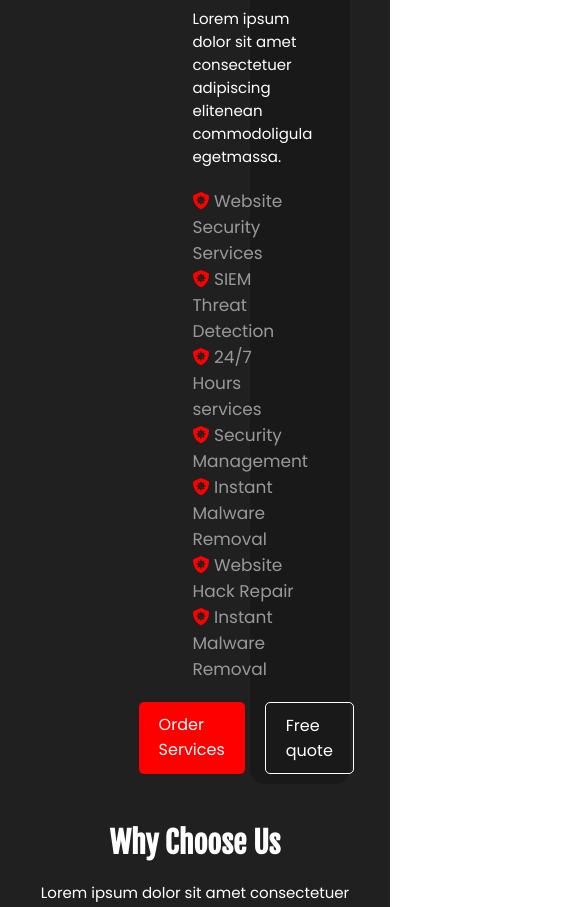
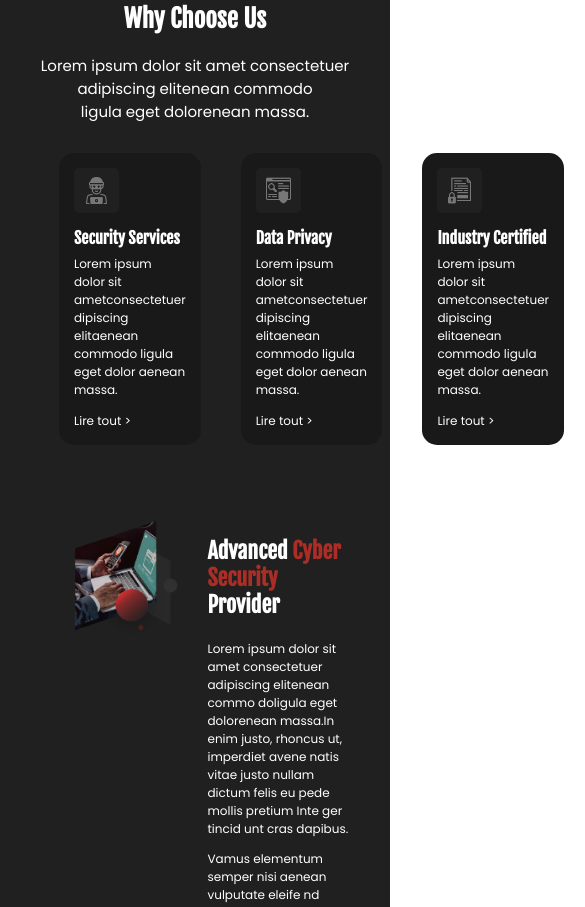
Before and after one commit to TothGabriel/Projet-Dev, a plain HTML site: page about.html in a window 390 px wide. Shown: the part 1093-2000 px from the top of the page, 585 px wide, since content can reach past the window. Drawn offline with Linux system fonts and the light colour scheme.

Commit message:
ajout css version mobile ~ moitié de page

```diff
--- a/about.html
+++ b/about.html
@@ -3,6 +3,7 @@
 
 <head>
   <meta charset="utf-8">
+  <meta name="viewport" content="width=device-width, initial-scale=1.0">
   <title>À propos</title>
   <link rel="stylesheet" href="https://use.fontawesome.com/releases/v5.15.4/css/all.css"
     integrity="sha384-DyZ88mC6Up2uqS4h/KRgHuoeGwBcD4Ng9SiP4dIRy0EXTlnuz47vAwmeGwVChigm" crossorigin="anonymous">
@@ -125,7 +126,7 @@
           </div>
         </div>
         <div class="cyberright">
-          <img src="asset/img/1.png" alt="" width="100%" height="auto">
+          <img src="asset/img/1.png" class="imageabout">
         </div>
       </div>
     </section>
@@ -148,10 +149,10 @@
             <img src="asset\img\icons\Info.png" alt="" class="imgcarte">
           </div>
           <h6 class="titrecarte">Security Services</h6>
-          <p>Lorem ipsum dolor sit ametconsectetuer
+          <p class="paragcarte" >Lorem ipsum dolor sit ametconsectetuer
             dipiscing elitaenean commodo ligula
             eget dolor aenean massa.</p>
-          <a href="#">Lire tout ></a>
+          <a class="lienwhy" href="#">Lire tout ></a>
         </div>
 
         <div class="card">
@@ -159,10 +160,10 @@
             <img src="asset\img\icons\Data protec.png" alt="" class="imgcarte">
           </div>
           <h6 class="titrecarte">Data Privacy</h6>
-          <p>Lorem ipsum dolor sit ametconsectetuer
+          <p class="paragcarte" >Lorem ipsum dolor sit ametconsectetuer
             dipiscing elitaenean commodo ligula
             eget dolor aenean massa.</p>
-          <a href="#">Lire tout ></a>
+          <a class="lienwhy" href="#">Lire tout ></a>
         </div>
 
         <div class="card">
@@ -170,13 +171,14 @@
             <img src="asset\img\icons\Certif.png" alt="" class="imgcarte">
           </div>
           <h6 class="titrecarte">Industry Certified</h6>
-          <p>Lorem ipsum dolor sit ametconsectetuer
+          <p class="paragcarte" >Lorem ipsum dolor sit ametconsectetuer
             dipiscing elitaenean commodo ligula
             eget dolor aenean massa.</p>
-          <a href="#">Lire tout ></a>
+          <a class="lienwhy" href="#">Lire tout ></a>
         </div>
       </div>
     </section>
+
     <section class="advanced">
 
       <div class="cyberright">
@@ -254,7 +256,7 @@
             aenean massa cum sociis nato que penatibus etmagnis dis parturient montes</p>
           <div class="clientparam">
             <div class="imgclient">
-              <img src="asset\img\Client 1.jpg" class="photoclient">
+              <img src="asset\img\Client 2.jpg" class="photoclient">
             </div>
             <div class="clientinfo">
               <h6 class="clientnom">Matt Smith</h6>
@@ -274,11 +276,11 @@
             aenean massa cum sociis nato que penatibus etmagnis dis parturient montes</p>
           <div class="clientparam">
             <div class="imgclient">
-              <img src="asset\img\Client 2.jpg" class="photoclient">
+              <img src="asset\img\Client 1.jpg" class="photoclient">
             </div>
             <div class="clientinfo">
-              <h6 class="clientnom">Matt Smith</h6>
-              <p class="clientposte">PDG - Matt industry </p>
+              <h6 class="clientnom">John Smith</h6>
+              <p class="clientposte">Assistant PDG - Matt industry </p>
               <div class="noteclient">
                 <img class="notesvg" src="asset\img\icons\star-solid.svg">
                 <img class="notesvg" src="asset\img\icons\star-solid.svg">
--- a/asset/about.css
+++ b/asset/about.css
@@ -8,11 +8,13 @@
 }
 
 .about {
-    margin-top: 100px;
     display: flex;
     justify-content: center;
     align-items: center;
     flex-direction: column;
+    width: 80%;
+    margin: 0 auto;
+    padding-top: 100px;
 }
 
 .titre {
@@ -51,12 +53,17 @@
     border-radius: 15px;
     padding-left: 50px;
     padding-right: 50px;
-    margin-left: 250px;
-    margin-right: 250px;
+    margin: 0 auto;
+    width: 65%;
 }
 
 .cyberright {
     width: 50%;
+}
+
+.imageabout{
+    width: 100%;
+    height: auto;
 }
 
 .cyberleft {
@@ -97,7 +104,6 @@ li {
 .order {
     margin-right: 10px;
     background-color: red;
-    border: solird red 1px;
     border-radius: 5px;
     padding-top: 10px;
     padding-bottom: 10px;
@@ -137,8 +143,8 @@ li {
 
 .englobecarte {
     display: flex;
-    padding-right: 200px;
-    padding-left: 200px;
+    margin: 0 auto;
+    width: 80%;
 }
 
 .card {
@@ -151,14 +157,6 @@ li {
 
 .cartewhy {
     margin-top: 30px;
-}
-
-.fa-user-secret,
-.iconserveur,
-.iconindus {
-    font-size: 30px;
-    color: rgb(155, 155, 155);
-    fill: rgb(155, 155, 155);
 }
 
 .iconcarte {
@@ -191,7 +189,9 @@ li {
 
 .advanced {
     display: flex;
-    margin: 100px 250px 0 250px;
+    margin: 0 auto;
+    width: 80%;
+    padding-top: 70px;
 }
 
 .cyberred {
@@ -213,9 +213,8 @@ li {
 .carte_projet {
     display: flex;
     flex-direction: row;
-    margin-top: 50px;
-    padding-left: 270px;
-    padding-right: 200px;
+    width: 80%;
+    margin: 0 auto;
 }
 
 .card_projet {
@@ -224,8 +223,7 @@ li {
     margin-left: 30px;
     margin-right: 50px;
     border-radius: 15px;
-    width: 200px;
-    height: 200px;
+    width: 75%;
 }
 
 .titre_carte_projet {
@@ -331,32 +329,32 @@ li {
     padding: 15px 10px 15px 10px;
 }
 
-.temclient:hover{
+.temclient:hover {
     background-color: white;
     color: black;
     transition: .3s;
 }
 
-.newsletter{
+.newsletter {
     border-radius: 10px;
     margin: 0 auto;
     width: 55%;
     text-align: center;
     background-color: transparent;
-    background-image: linear-gradient(140deg,#f43334 0%,#131313 55%);
+    background-image: linear-gradient(140deg, #f43334 0%, #131313 55%);
     padding: 5px 50px 50px 50px;
 }
 
-.titrenewsletter{
+.titrenewsletter {
     margin-bottom: 5px;
 }
 
-.paragnewsletter{
+.paragnewsletter {
     margin-bottom: 30px;
     color: white;
 }
 
-.formulairenewsletter{
+.formulairenewsletter {
     margin: 0 auto;
     align-items: center;
     background-color: white;
@@ -366,11 +364,11 @@ li {
     border-radius: 10px;
 }
 
-.formnewsletter{
+.formnewsletter {
     width: 120%;
 }
 
-.inputmail{
+.inputmail {
     border-color: transparent;
     font-size: 15px;
     margin-left: -70px;
@@ -378,7 +376,7 @@ li {
     font-family: Poppins;
 }
 
-.inputbtn{
+.inputbtn {
     border-color: red;
     background-color: red;
     color: white;
@@ -389,3 +387,101 @@ li {
     font-family: Poppins;
     font-size: 15px;
 }
+
+/**Version mobile**/
+
+@media (max-width:768px){
+    .sectionun{
+        height: 400px;
+    }
+
+    .titre{
+        font-size: 30px;
+    }
+    .paragabout{
+        font-size:15px;
+    }
+    .ariane{
+        font-size: 14px;
+    }
+
+    .cyber{
+        width: 60%;
+    }
+    .titre_cyber{
+        font-size:22px;
+    }
+
+    .cyberleft{
+        padding-top: 0px;
+    }
+
+    .cyberright{
+        margin-left: 25px;
+    }
+    .imageabout{
+        padding-top: 30px;
+    }
+
+    .paragcyber{
+        font-size: 12px;
+    }
+
+    li{
+        font-size: 12px;
+    }
+
+    .order{
+        font-size: 11px;
+        padding: 10px 10px 10px 10px;
+    }
+
+    .free{
+        font-size: 11px;
+        padding: 10px 10px 10px 10px;
+    }
+
+    .titrewhy{
+        font-size: 25px;
+    }
+
+    .paragwhy{
+        font-size: 15px;
+    }
+
+    .englobecarte{
+        width: 80%;
+    }
+    .card{
+        margin: 0 20px 0 20px;
+        padding: 15px;
+    }
+    .iconcarte{
+        width: 25px;
+        height: 25px;
+        justify-content: start;
+    }
+
+    .imgcarte{
+        width: 25px;
+    }
+    .titrecarte{
+        font-size: 16px;
+        margin-bottom: -5px;
+    }
+    .paragcarte{
+        font-size: 12px;
+    }
+
+    .lienwhy{
+        font-size: 12px;
+    }
+
+    .contact{
+        font-size: 10px;
+    }
+    .advanced{
+        margin-bottom: 80px;
+    }
+
+}
```
